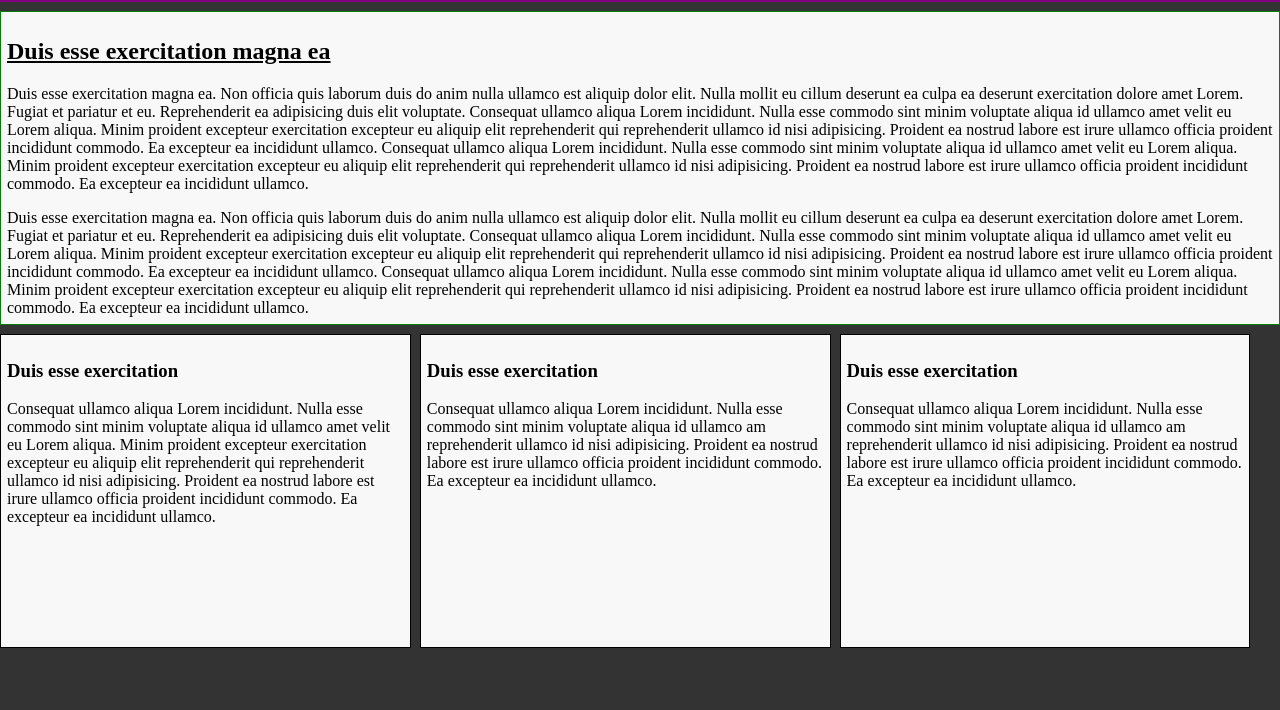
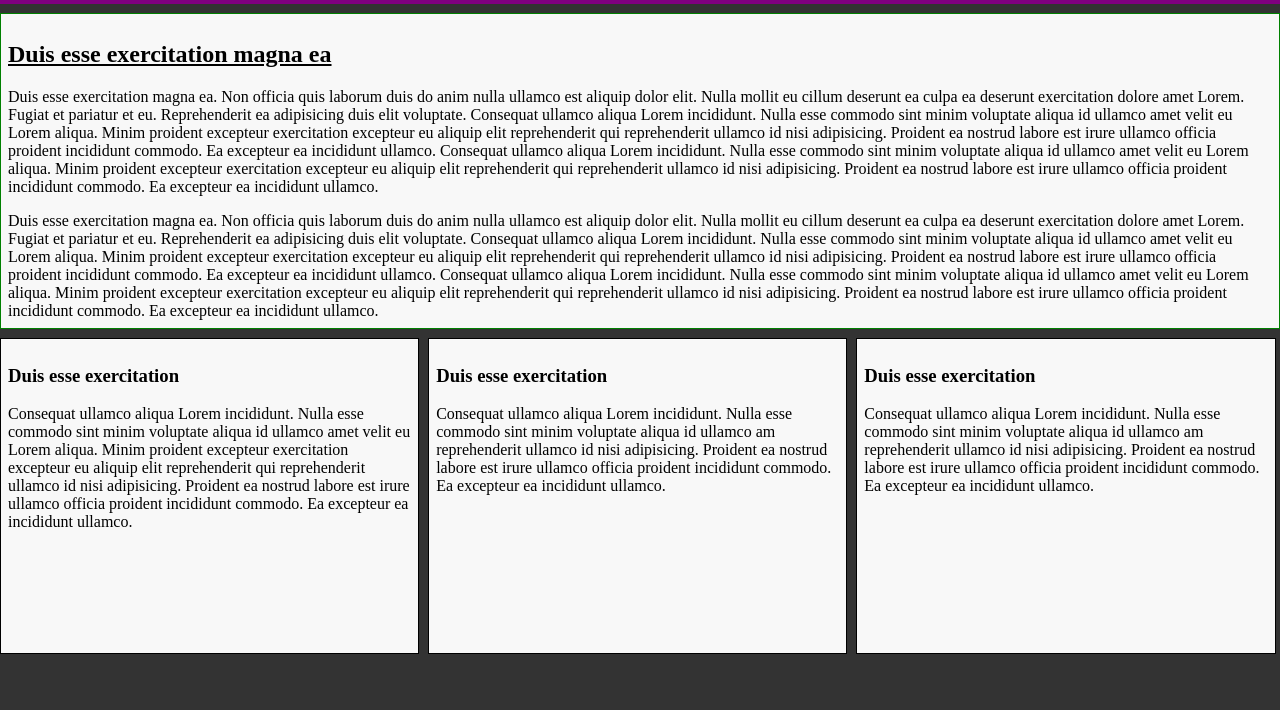
Before and after one commit to akhilpa1/betasquirrel-tasks, a plain HTML site: page task1/1.html in a window 1280 px wide. Shown: the part 90-800 px from the top of the page. Drawn offline with Linux system fonts and the light colour scheme.

Commit message:
complete

```diff
--- a/task1/CSS/1.CSS
+++ b/task1/CSS/1.CSS
@@ -20,8 +20,9 @@ body{
     background-color: #f8f8f8;
     height: 300px;
     border: 1px solid black;
-    width: 31%;
+    width: 31.5%;
     float: left;
+    padding: auto;
 
 }
 /* .first { */
@@ -34,7 +35,7 @@ body{
     margin-left: 8.9999px;
 }
 div {
-    padding: 6px;
+    padding: 7px;
 }
 .left {
     float: left;
@@ -54,6 +55,3 @@ div {
 .right a {
     color: #f8f8f8;
 }
-/* #nbar right { */
-    /* margin-right: 100px; */
-/* } */
```
Also changed, not shown: image/Screenshot (5).png (added), image/Screenshot (6).png (added), image/Screenshot (7).png (added), 1 other file.
